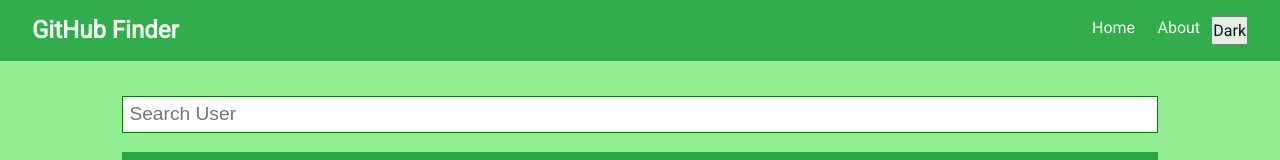
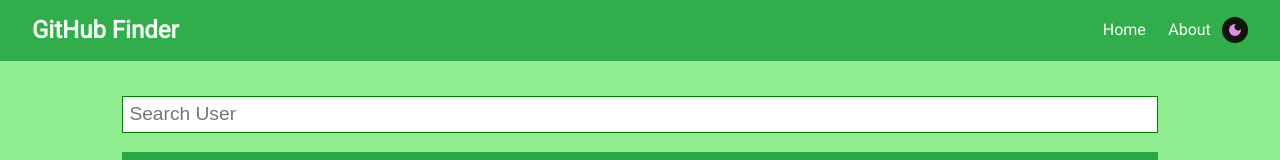
Before and after one commit to quyenduc26/DucQuyen-Midterm3-GithubFinder, a React (Vite) app in the folder githubFinder/: page / in a window 1280 px wide. Shown: the top 160 px of the page. Built offline with nearby package versions, Linux system fonts and the light colour scheme.

Commit message:
update UI

```diff
--- a/githubFinder/package.json
+++ b/githubFinder/package.json
@@ -13,6 +13,7 @@
     "axios": "^1.7.2",
     "react": "^18.2.0",
     "react-dom": "^18.2.0",
+    "react-icons": "^5.2.1",
     "react-router-dom": "^5.2.0"
   },
   "devDependencies": {
--- a/githubFinder/src/App.css
+++ b/githubFinder/src/App.css
@@ -438,3 +438,18 @@
   left: 0;
   width: 100%;
 }
+.toggle{
+  border: none;
+  display:flex;
+  padding: 5px;
+  border-radius: 50%;
+}
+.light-toggle{
+  background-color: black;
+  color: violet;
+}
+
+.dark-toggle{
+  background-color: gray;
+  color: yellow;
+}
--- a/githubFinder/src/components/layout/Navbar.jsx
+++ b/githubFinder/src/components/layout/Navbar.jsx
@@ -1,6 +1,8 @@
 import { useContext } from "react";
 import { Link } from "react-router-dom";
 import { ThemeContext } from "../../context/ThemeContext";
+import { MdDarkMode } from "react-icons/md";
+import { MdLightMode } from "react-icons/md";
 const Navbar = () => {
   const context = useContext(ThemeContext)
   const navbarClass = context.isDarkTheme ? 'navbar bg-dark text-white' : 'navbar bg-success text-dark';
@@ -15,7 +17,7 @@
           <Link to="/about">About</Link>
         </li>
         <li>
-          <button onClick={context.toggleTheme}>{context.isDarkTheme ? 'Light' : 'Dark' }</button>
+          <button className={`toggle ${context.isDarkTheme ? "dark-toggle" : "light-toggle"}`} onClick={context.toggleTheme}>{context.isDarkTheme ? <MdLightMode /> : <MdDarkMode /> }</button>
         </li>
       </ul>
     </nav>
```
Also changed, not shown: 1 other file (tests, documents, lock files or other folders).
